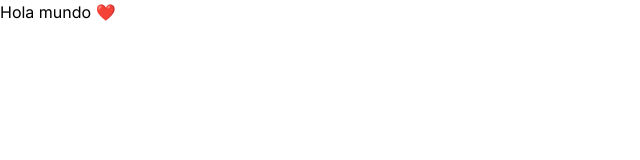
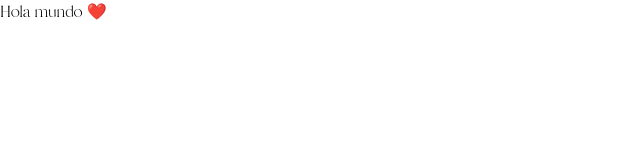
Before and after one commit to RubertG/bonita-maquillaje-web, a Next.js app: page / in a window 1280 px wide. Shown: the top 160 px of the page, without its empty margins (0-640 px from the left). Built offline with nearby package versions, Linux system fonts and the light colour scheme.

Commit message:
🆕 Actualizacion de la metadata y fuente principal

```diff
--- a/src/app/layout.tsx
+++ b/src/app/layout.tsx
@@ -1,12 +1,23 @@
 import type { Metadata } from "next";
-import { Inter } from "next/font/google";
 import "./globals.css";
-
-const inter = Inter({ subsets: ["latin"] });
+import { branch } from "@/fonts/branch/branch";
 
 export const metadata: Metadata = {
   title: "Bonita Maquillaje",
   description: "Somos una tienda virtual y física en la ciudad de Cúcuta. Te ofrecemos los productos más TOP de marcas Colombianas en maquillaje, skincare y accesorios.",
+  authors: {
+    name: "Rubert Gonzalez - Desarrollador web",
+    url: "https://rubertweb.dev",
+  },
+  keywords: 'Bonita maquillaje, bonita, maquillaje, web, cucuta, tineda virtual, skincare, accesorios.',
+  /* openGraph: {
+    title: "Bonita Maquillaje",
+    description: "Somos una tienda virtual y física en la ciudad de Cúcuta. Te ofrecemos los productos más TOP de marcas Colombianas en maquillaje, skincare y accesorios.",
+    images: '/logo.webp',
+    type: 'website',
+    url: 'https://digi-care-physio.vercel.app/',
+    siteName: 'Bonita Maquillaje'
+  } */
 };
 
 export default function RootLayout({
@@ -16,7 +27,10 @@ export default function RootLayout({
 }>) {
   return (
     <html lang="es">
-      <body className={inter.className}>{children}</body>
+      <head>
+        <link rel="icon" href="/logo.webp" type="image/webp" />
+      </head>
+      <body className={branch.className}>{children}</body>
     </html>
   );
 }
--- /dev/null
+++ b/src/fonts/branch/branch.ts
@@ -0,0 +1,11 @@
+import localFont from 'next/font/local'
+
+export const branch = localFont ({
+  src: [
+    {
+      path: './Branch.ttf',
+      weight: '400',
+      style: 'normal',
+    },
+  ]
+})
--- a/tailwind.config.ts
+++ b/tailwind.config.ts
@@ -13,6 +13,20 @@ const config: Config = {
         "gradient-conic":
           "conic-gradient(from 180deg at 50% 50%, var(--tw-gradient-stops))",
       },
+      colors: {
+        'principal-100': '#ff9ec6',
+        'principal-200': '#df81a9',
+        'principal-300': '#974068',
+        'accent-100': '#ffd3e1',
+        'text-100': '#262222',
+        'text-200': '#333333',
+        'bg-100': '#fdfdfd',
+        'bg-200': '#f2f2f2',
+        'accent-300': '#90596b',
+        'text-50': '#0d0d0d',
+        'bg-300': '#ffebf0',
+        'accent-200': '#ffc1d5',
+      },
     },
   },
   plugins: [],
```
Also changed, not shown: public/logo.webp (added), src/fonts/branch/Branch.ttf (added).
